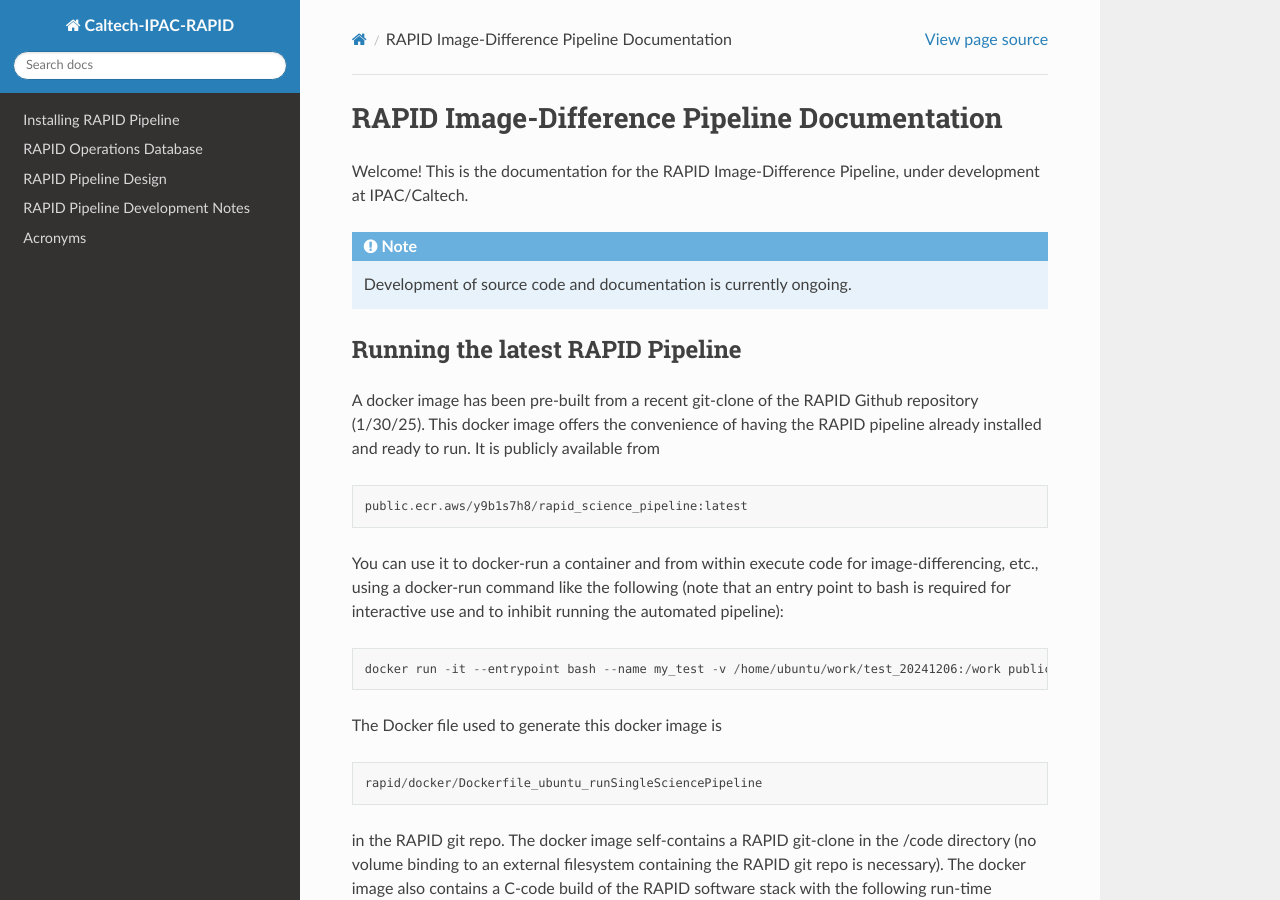
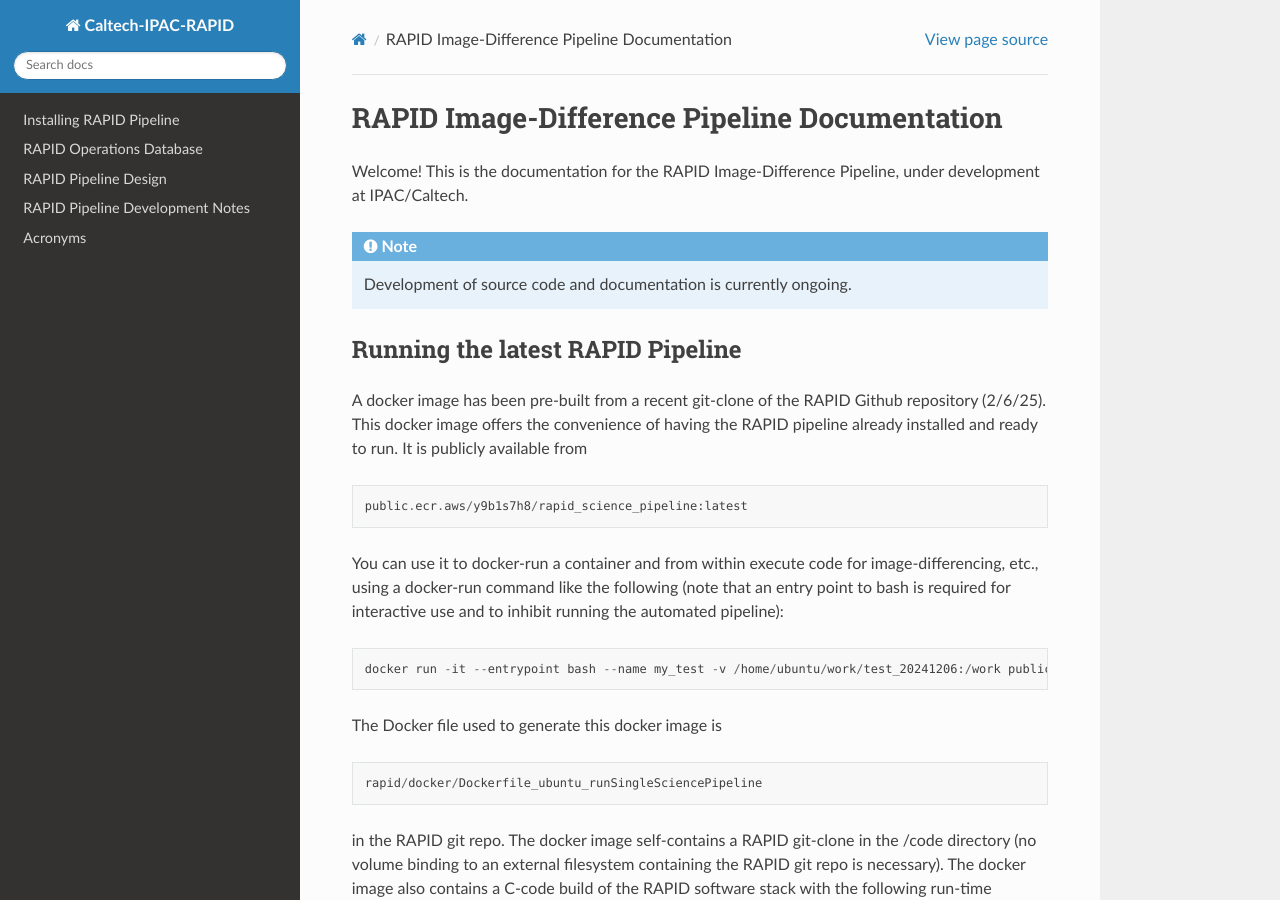
Before and after one commit to Caltech-IPAC/rapid, a Sphinx documentation site: the page built from docs/source/index.rst, in a window 1280 px wide and 900 px high. Built offline with Sphinx 7.4.7 and the Read the Docs theme 3.1.0, drawn with Linux system fonts in a browser that asks for light colours.

Commit message:
Updated the latest build date for the RAPID pipeline container.

```diff
--- a/docs/source/index.rst
+++ b/docs/source/index.rst
@@ -18,7 +18,7 @@ Running the latest RAPID Pipeline
 *************************************
 
 A docker image has been pre-built from a recent git-clone of the RAPID Github
-repository (1/30/25).
+repository (2/6/25).
 This docker image offers the convenience of having the RAPID
 pipeline already installed and ready to run.  It is publicly available from
 
```
